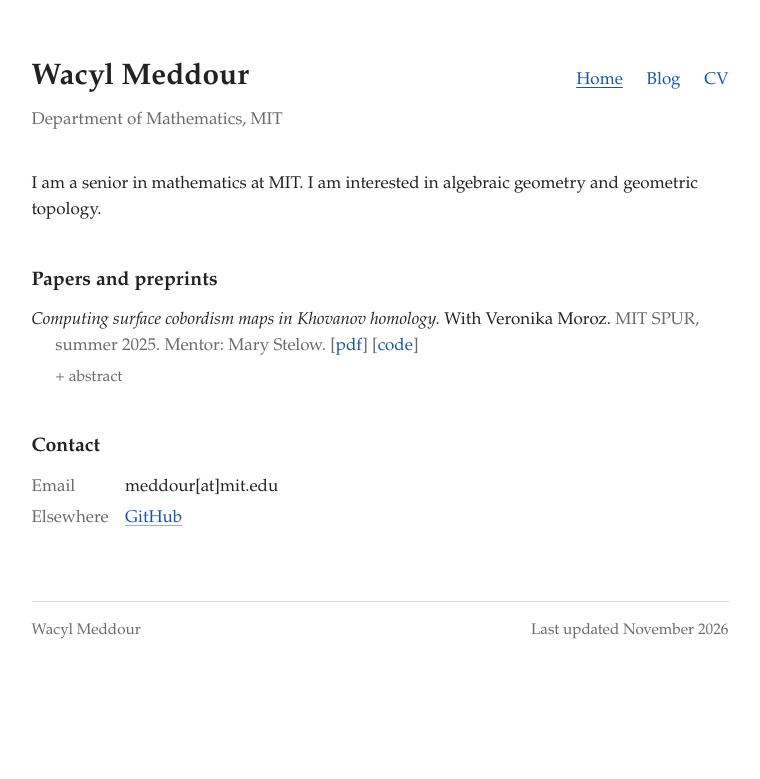
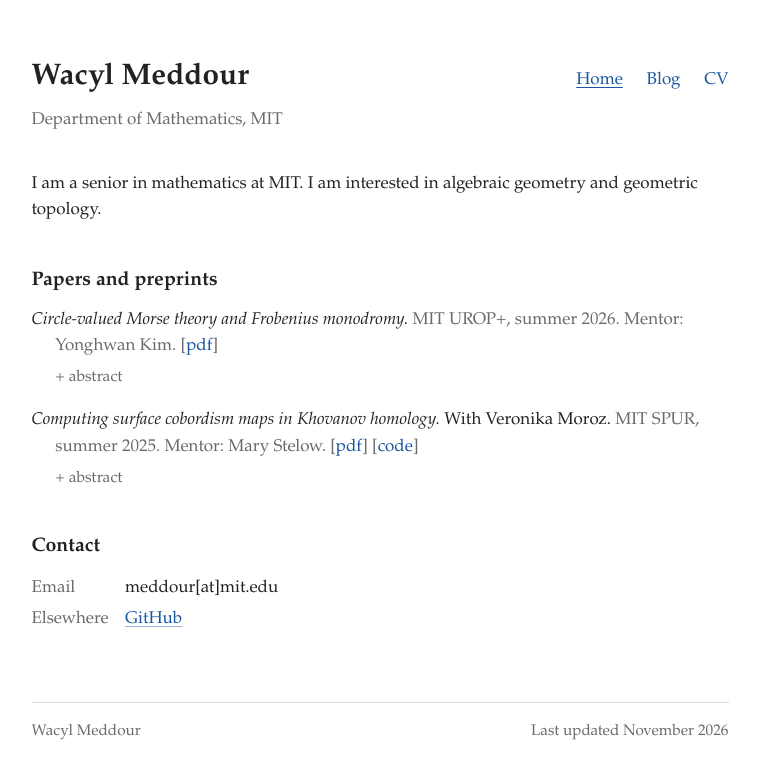
Before and after one commit to Wacyl/Wacyl.github.io, a Jekyll site: the page built from index.html, in a window 1280 px wide. Shown: the top 779 px of the page, without its empty margins (260-1020 px from the left). Built offline with Jekyll 4.4.1, drawn with Linux system fonts in a browser that asks for light colours; some of the changed lines change nothing that is shown.

Commit message:
Add paper on Circle-valued Morse theory
Added a new paper entry on Circle-valued Morse theory with details on the status, PDF link, and abstract.

```diff
--- a/_data/papers.yml
+++ b/_data/papers.yml
@@ -13,6 +13,12 @@
 # Markdown and math ($$ ... $$) are allowed in every text field.
 # Values containing ": " must be quoted.
 
+- title: Circle-valued Morse theory and Frobenius monodromy.
+  status: 'MIT UROP+, summer 2026. Mentor: Yonghwan Kim.'
+  pdf: https://github.com/Wacyl/Wacyl.github.io/papers/Circle_valued_Morse_theory_and_Frobenius_monodromy.pdf
+  abstract: >
+    Given a closed manifold $M$ and a circle-valued Morse function $f : M \rightarrow S^1$, Hutchings and Lee define a topological invariant $\overline{I}(f) = \overline{\tau}(f)\cdot \overline{\zeta}(f)$ of the homotopy class of $f$ by incorporating data of critical points of $f$ along with orbits. Motivated by Treumann's work on local systems on $S^1$ with Frobenius monodromy, we construct a characteristic $p$ analogue $\overline{I}_k(f)$ valued in the Whitehead group $K_1(\hat R)$, where $\hat R$ is the Frobenius-skew ring of Laurent series over a perfect field $k$. We compute $K_1(\hat R)$ for finite fields and relate our invariant to the Hutchings-Lee invariant, concluding with applications in orbit period-detection.
+
 - title: Computing surface cobordism maps in Khovanov homology.
   coauthors: Veronika Moroz
   status: 'MIT SPUR, summer 2025. Mentor: Mary Stelow.'
```
